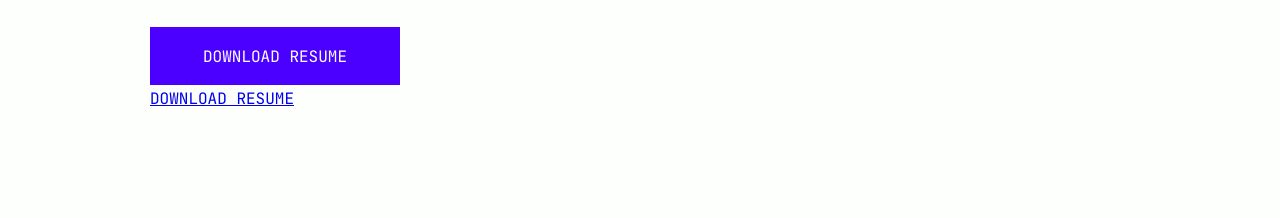
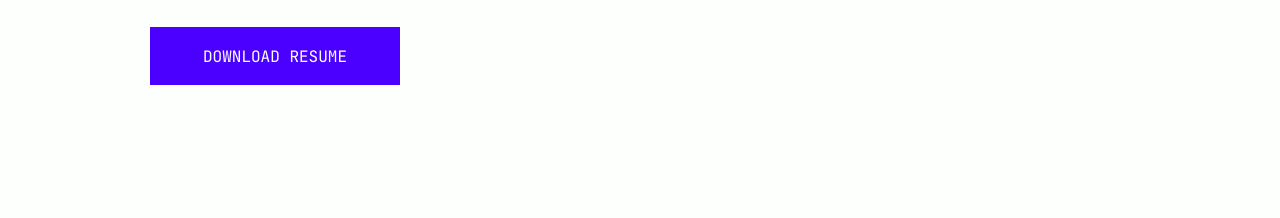
Before and after one commit to darielkurt/kurtdariel, a plain HTML site: page public/index.html in a window 1280 px wide. Shown: the part 582-800 px from the top of the page. Drawn offline with Linux system fonts and the light colour scheme; some packages are replaced by stand-ins of ours; a script that the page names is missing.

Commit message:
minor changes again

```diff
--- a/public/index.html
+++ b/public/index.html
@@ -94,9 +94,8 @@
                     and in training to be a full stack developer.
                 </p>
             </div>
-            <a href="#" class="resume">DOWNLOAD RESUME</a>
             <a href="assets/KURTBERMUDEZ-CV-2020.pdf" target="_blank"
-            rel="nofollow noopener noreferrer">DOWNLOAD RESUME</a>
+            rel="nofollow noopener noreferrer" class="resume">DOWNLOAD RESUME</a>
         </section>
 
 <!-- ABOUT     -->
```
